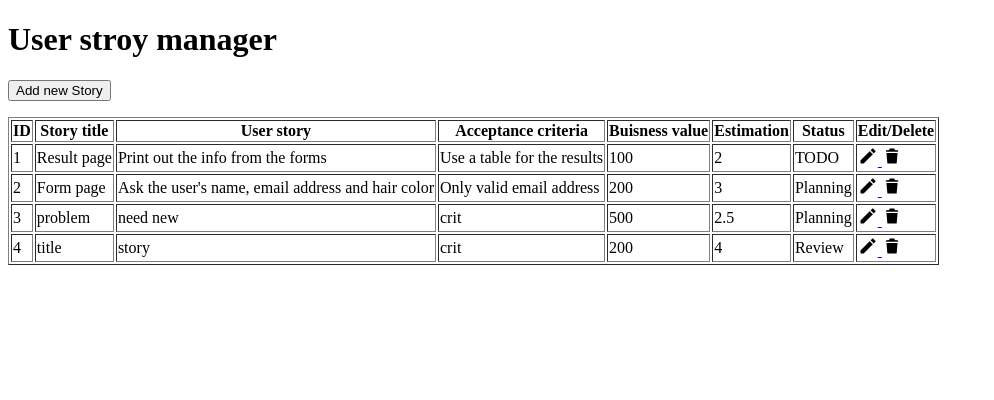
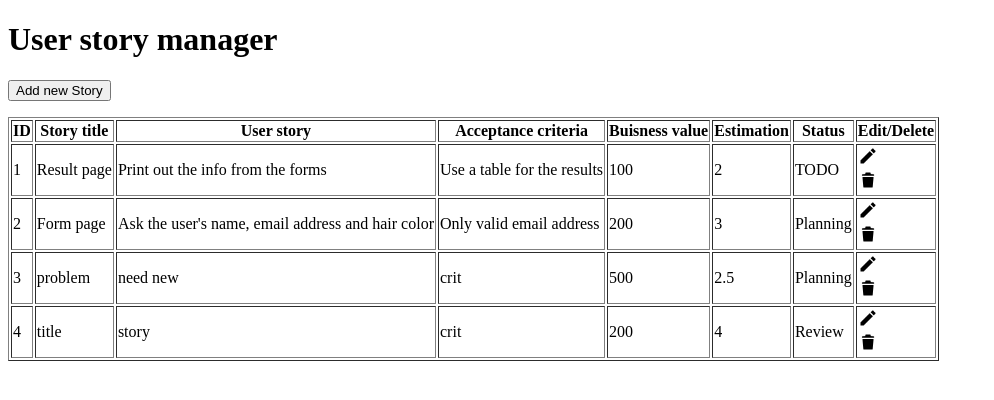
Before and after one commit to DanielKnoll/super-sprinter-3000-DanielKnoll, a Flask app: page / in a window 1280 px wide. Shown: the top 400 px of the page, without its empty margins (0-994 px from the left). Run offline with Flask 2, Linux system fonts and the light colour scheme.

Commit message:
Add new story input replaced to button. Edit and delete images replaced to inputs.

```diff
--- a/templates/list.html
+++ b/templates/list.html
@@ -7,10 +7,8 @@
         <title>Super Sprinter 3000</title>
     </head>
     <body>
-        <h1>User stroy manager</h1>
-        <form action="/story" method="GET">
-            <input type="submit" value="Add new Story"/>
-        </form>
+        <h1>User story manager</h1>
+        <button type="submit" formmethod="POST" onclick="location.href='../story'">Add new Story</button>
         <p>
             {% if story == None %}
                 The story.csv is missing
@@ -32,18 +30,17 @@
                                 <td> {{ value }} </td>
                             {% endfor %}
                             <td>
-                                <a href="/story/2">
-                                    <img src="/static/img/edit.png" width="20px" height="20px" alt="edit">
-                                </a>
-                                <a href="/delete-story/4">
-                                <img src="/static/img/trash.png" width="20px" height="20px" alt="delete">
-                                </a>
+                                <form action="/story/{{ line[0] }}" method="POST">
+                                    <input type="image" src="/static/img/edit.png" width="20px" height="20px"/>
+                                </form>
+                                <form action="/delete-story/{{ line[0] }}" method="POST">
+                                    <input type="image" src="/static/img/trash.png" width="20px" height="20px"/>
+                                </form>
                             </td>
                         </tr>
                     {% endfor %}
                 </table>
             {% endif %}
         </p>
-
     </body>
 </html>
```
